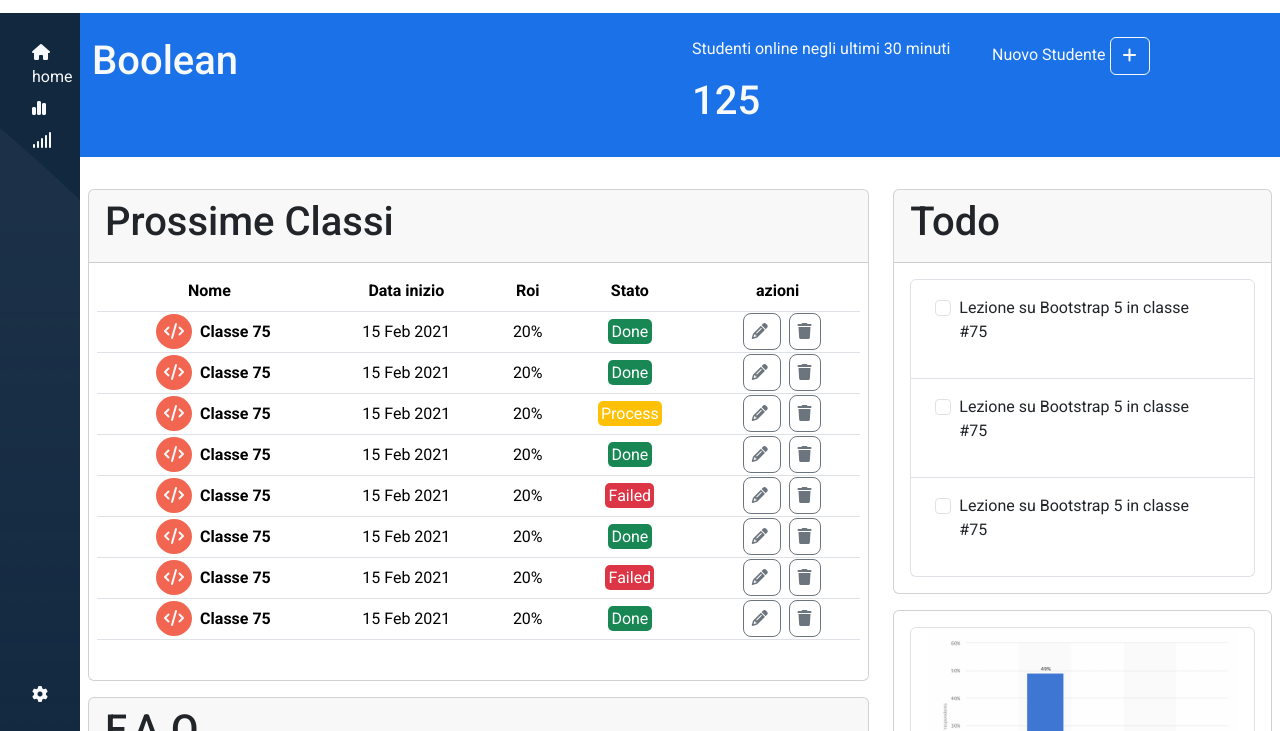
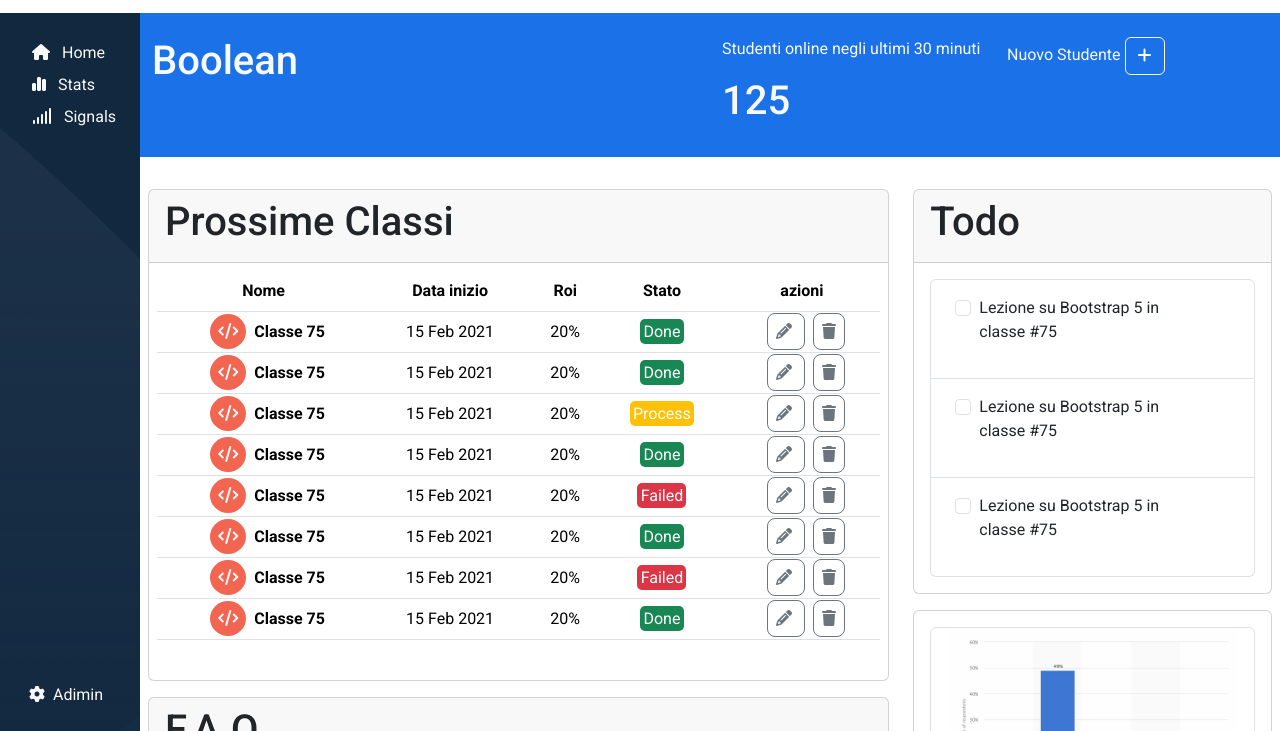
Before and after one commit to MarcoSac1/html-css-bootstrap-dashboard, a plain HTML site: page index.html in a window 1280 px wide. Shown: the part 69-800 px from the top of the page. Drawn offline with nearby package versions, Linux system fonts and the light colour scheme.

Commit message:
fixed code issue

```diff
--- a/index.html
+++ b/index.html
@@ -14,6 +14,7 @@
 </head>
 <body>
     <heade>
+        </div>
         <div class=" py-3  container-fluid ">
             <div class="d-flex align-items-center justify-content-between">
                 <div class="">
@@ -24,7 +25,7 @@
                     <form class="container">
                         <div class="input-group">
                             <span class="input-group-text   my_gray border-0 " id="basic-addon1"><i class="fa-solid fa-magnifying-glass"></i></span>
-                            <input type="text " class="form-control  w-50  my_gray border-0 fs-6" placeholder="Prova a cercare: Lezioni di laravel" aria-label="search" aria-describedby="basic-addon1">
+                            <input type="text " class="form-control my_gray border-0 fs-6" placeholder="Prova a cercare: Lezioni di laravel" aria-label="search" aria-describedby="basic-addon1">
                         </div>
                     </form>
                 </div>
@@ -40,18 +41,21 @@
                 <ul class="py-4" >
                     <li class="py-1">
                         <i class="fa-solid fa-house"></i>
-                        <span class=" d-none d-lg-inline">home</span>
+                        <span class=" d-none d-lg-inline px-2">Home</span>
                     </li>
                     <li class="py-1">
                         <i class="fa-solid fa-chart-simple"></i>
+                        <span class=" d-none d-lg-inline px-2">Stats</span>
                     </li>
                     <li class="py-1">
                         <i class="fa-solid fa-signal"></i>
+                        <span class=" d-none d-lg-inline px-2">Signals</span>
                     </li>
                 </ul>
             </div>
             <div class="d-flex justify-content-center mb-4">
                 <span class="text-light"> <i class="fa-solid fa-gear"></i></span>
+                <span class=" d-none d-lg-inline px-2">Adimin</span>
             </div>
         </aside>
         <div class="main_container">
--- a/style/style.css
+++ b/style/style.css
@@ -89,12 +89,20 @@ aside{
 
 }
 
-@media screen and (min-width: 768px;){
+@media screen and (min-width: 992px){
 
     aside{
         width: 140px;
+        height: calc(100vh - 82px);
+        background-image: url(../img/sidebar-bg.png);
+        background-color: #11283f;
     }
 
+    .main_container{
+        width: calc(100vw - 140px);
+        height: calc(100vh - 82px);
+        overflow-y: scroll;
+    }
 }
 
     /* background-color: #ff8f00; */
```
